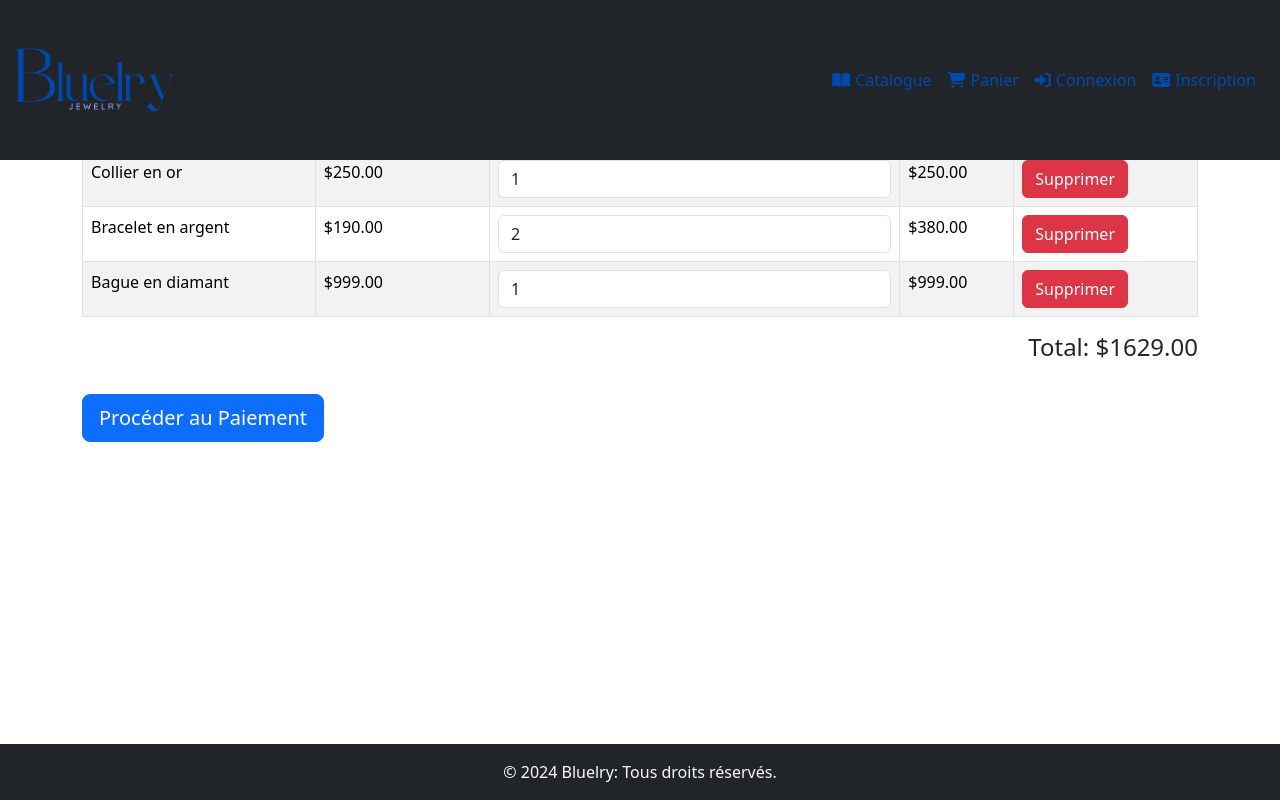
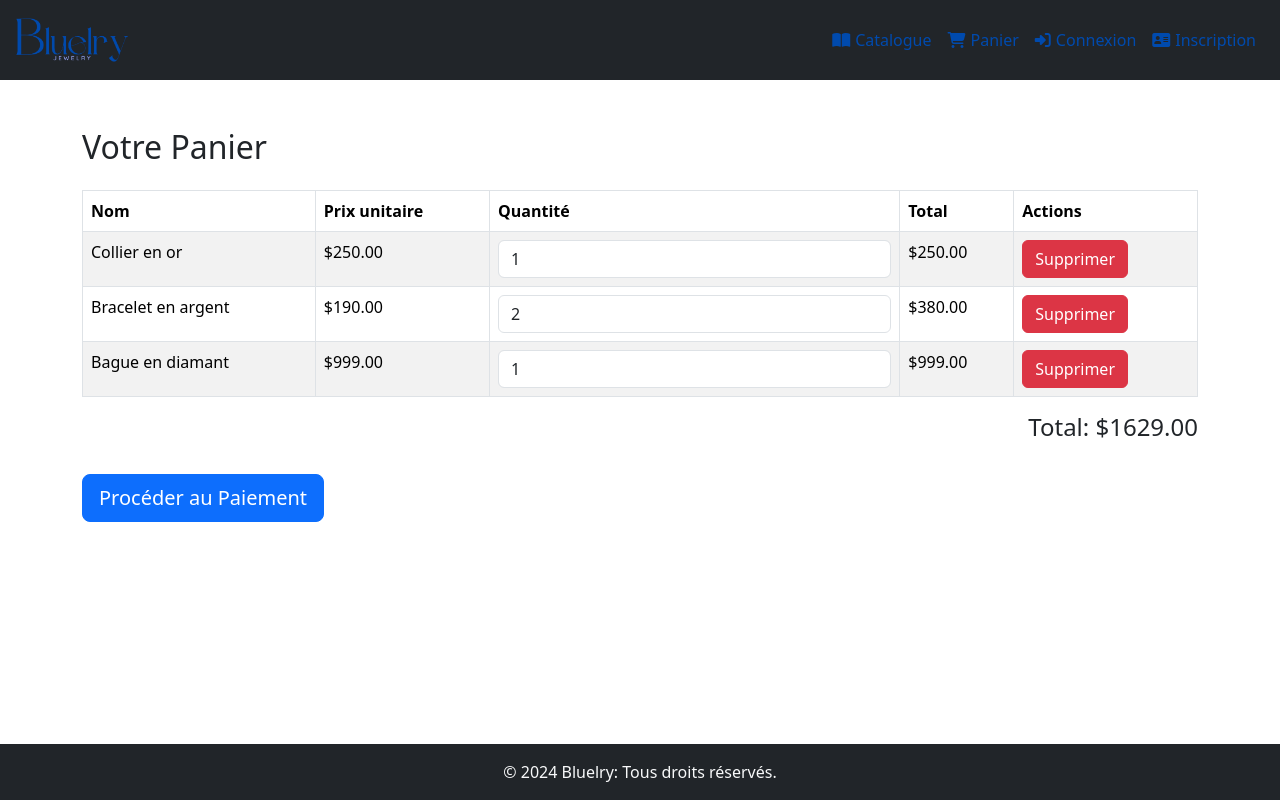
Before and after one commit to ayoub-sourrakh/bluelry_react, a React (Create React App) app: page /cart in a window 1280 px wide. Built offline with nearby package versions, Linux system fonts and the light colour scheme.

Commit message:
fix Profile page

```diff
--- a/src/components/Header/Header.js
+++ b/src/components/Header/Header.js
@@ -8,7 +8,7 @@ const Header = () => {
   const { isAuthenticated, logout } = useContext(AuthContext);
 
   return (
-    <Navbar bg="dark" variant="dark" fixed="top" style={{ height: '20%' }}>
+    <Navbar bg="dark" variant="dark" sticky="top" style={{ height: '5rem' }}>
       <Navbar.Brand as={Link} to="/" className="ms-3">
         <Logo />
       </Navbar.Brand>
--- a/src/components/Logo/Logo.js
+++ b/src/components/Logo/Logo.js
@@ -4,7 +4,7 @@ import logo from '../../assets/imgs/logo_bluelry_transparent.png';
 
 const Logo = () => {
   return (
-    <img src={logo} alt='logo_bluelry' style={{ maxWidth: '20%', maxHeight: '100%' }} />
+    <img src={logo} alt='logo_bluelry' style={{ width: '7rem'}} />
   );
 };
 
```
